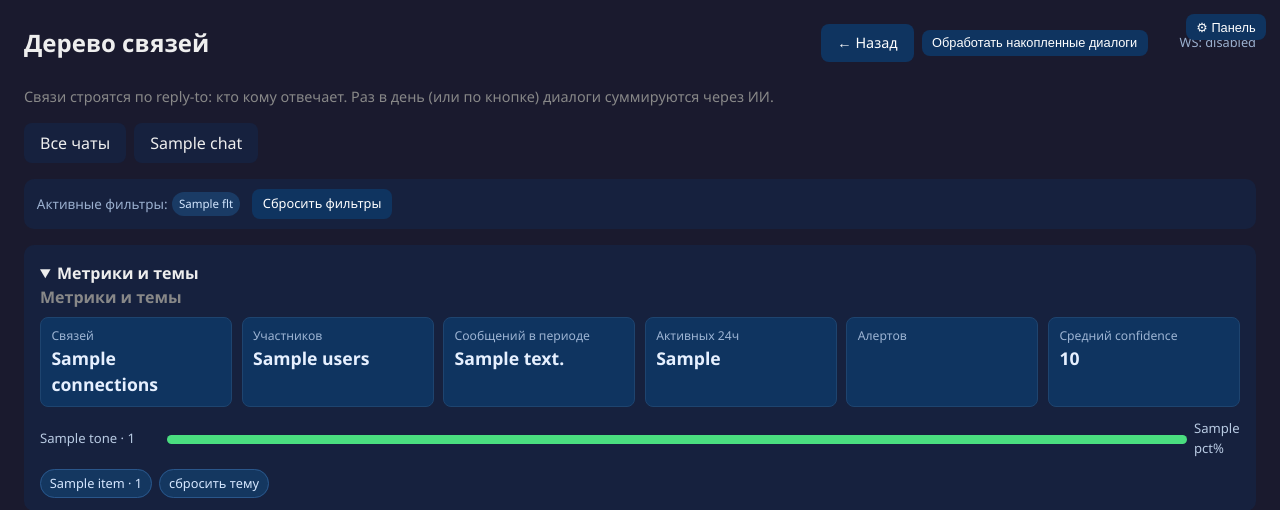
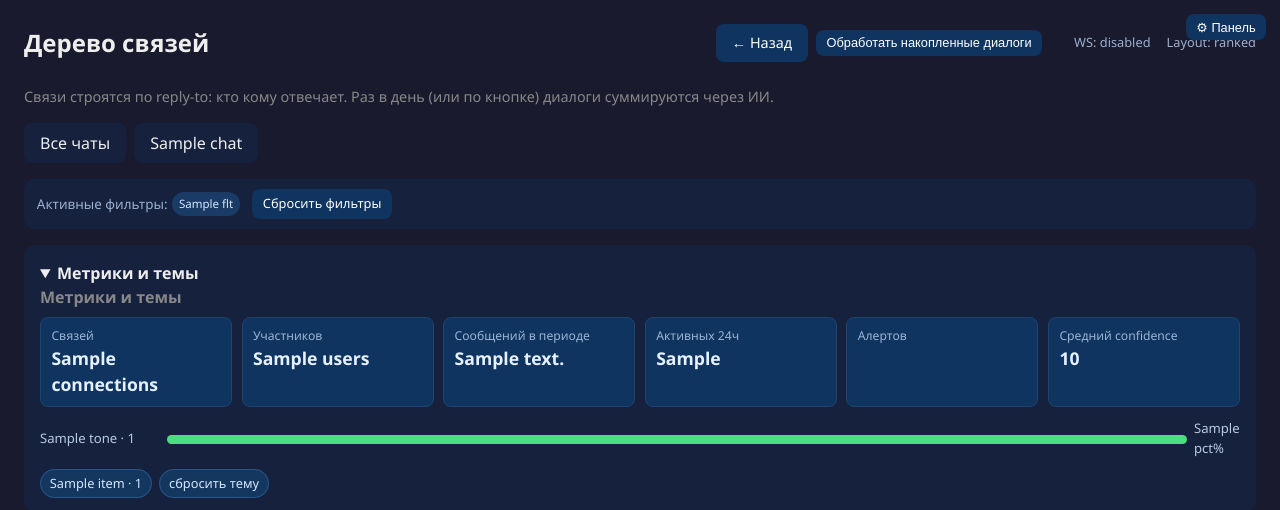
Before and after one commit to xlypen/nopolicybot, a Flask app: template templates/social_graph.html in a window 1280 px wide. Shown: the top 510 px of the page. Run offline with Flask 3, Linux system fonts and the light colour scheme; the template is opened without the code that fills it: most values are stand-ins (such as "Sample title", 1, 10 or a date in 2020).

Commit message:
Prevent force-layout freezes on very large social graphs.
This adds an automatic fallback from force to ranked/circular layout when graph size crosses safe limits and surfaces the active layout policy in the UI.

Made-with: Cursor

```diff
--- a/templates/social_graph.html
+++ b/templates/social_graph.html
@@ -216,6 +216,7 @@
 <button type="button" class="btn btn-sm" id="btn-process" style="background:#0f3460;">Обработать накопленные диалоги</button>
 <span id="process-result" style="font-size:0.85rem;margin-left:0.5rem;"></span>
 <span id="realtime-ws-status" style="font-size:0.8rem;color:#9bb0cf;margin-left:0.5rem;">WS: off</span>
+<span id="graph-perf-status" style="font-size:0.8rem;color:#9bb0cf;margin-left:0.5rem;">Layout: init</span>
 </div>
 </div>
 <p style="color:#888;font-size:0.9rem;margin-bottom:1rem;">
@@ -734,7 +735,18 @@ function renderGraph(){
   var svg=document.getElementById('graph-svg');
   if(!wrap || !svg){return;}
   graphLayout = (layoutSelect && layoutSelect.value) || graphLayout;
-  if(graphLayout === 'force'){ graphCustomPositions = {}; }
+  var requestedLayout = graphLayout;
+  var forceNodeLimit = 180;
+  var forceEdgeLimit = 1200;
+  var forceHeavy = graphNodes.length > forceNodeLimit || graphEdges.length > forceEdgeLimit;
+  var activeLayout = requestedLayout;
+  if(requestedLayout === 'force' && forceHeavy){
+    activeLayout = rankedLayoutEnabled ? 'ranked' : 'circular';
+    setGraphPerfStatus('force auto->' + activeLayout + ' (large graph)', true);
+  }else{
+    setGraphPerfStatus(activeLayout + (forceHeavy ? ' (large graph)' : ''), false);
+  }
+  if(activeLayout === 'force'){ graphCustomPositions = {}; }
   svg.innerHTML='';
   var panzoom = document.getElementById('graph-panzoom');
   if(panzoom){ panzoom.querySelectorAll('.graph-node').forEach(function(n){n.remove();}); }
@@ -750,10 +762,10 @@ function renderGraph(){
       if(e.target === graphFocusUserId){focusNeighbors[e.source]=true;}
     });
   }
-  if(graphLayout === 'force'){
+  if(activeLayout === 'force'){
     var forcePos = runForceLayout(graphNodes, graphEdges, w, h);
     graphNodes.forEach(function(node){ pos[node.id] = forcePos[node.id] || {x:cx,y:cy}; });
-  }else if(graphLayout === 'ranked' || rankedLayoutEnabled){
+  }else if(activeLayout === 'ranked' || rankedLayoutEnabled){
     var sorted=[].concat(graphNodes).sort(function(a,b){return (b.degree||0)-(a.degree||0);});
     var degreeGroups={};
     sorted.forEach(function(node){var d=(node.degree||0); if(!degreeGroups[d])degreeGroups[d]=[]; degreeGroups[d].push(node);});
@@ -779,17 +791,17 @@ function renderGraph(){
       pos[node.id]={x:x,y:y};
     });
   }
-  if(graphLayout !== 'force'){
+  if(activeLayout !== 'force'){
     graphNodes.forEach(function(node){
       var cp = graphCustomPositions[node.id];
       if(cp){ pos[node.id] = {x:cp.x, y:cp.y}; }
     });
   }
   graphCurrentPos = pos;
-  var canDrag = (graphLayout === 'circular' || graphLayout === 'ranked');
-  if(svg){ svg.classList.toggle('force-quality', graphLayout === 'force'); }
+  var canDrag = (activeLayout === 'circular' || activeLayout === 'ranked');
+  if(svg){ svg.classList.toggle('force-quality', activeLayout === 'force'); }
   var pz = document.getElementById('graph-panzoom');
-  if(pz){ pz.classList.toggle('force-quality', graphLayout === 'force'); }
+  if(pz){ pz.classList.toggle('force-quality', activeLayout === 'force'); }
   var toneColor = { friendly: '#4ade80', neutral: '#6b7280', conflict: '#f97316', toxic: '#ef4444' };
   var defs = document.createElementNS('http://www.w3.org/2000/svg','defs');
   Object.keys(toneColor).forEach(function(t){
@@ -994,6 +1006,13 @@ function setRealtimeWsStatus(text, isError){
   if(!el){return;}
   el.textContent = 'WS: ' + String(text || 'off');
   el.style.color = isError ? '#e94560' : '#9bb0cf';
+}
+
+function setGraphPerfStatus(text, isWarn){
+  var el = document.getElementById('graph-perf-status');
+  if(!el){return;}
+  el.textContent = 'Layout: ' + String(text || '');
+  el.style.color = isWarn ? '#f59e0b' : '#9bb0cf';
 }
 
 function scheduleRealtimeReload(){
```
